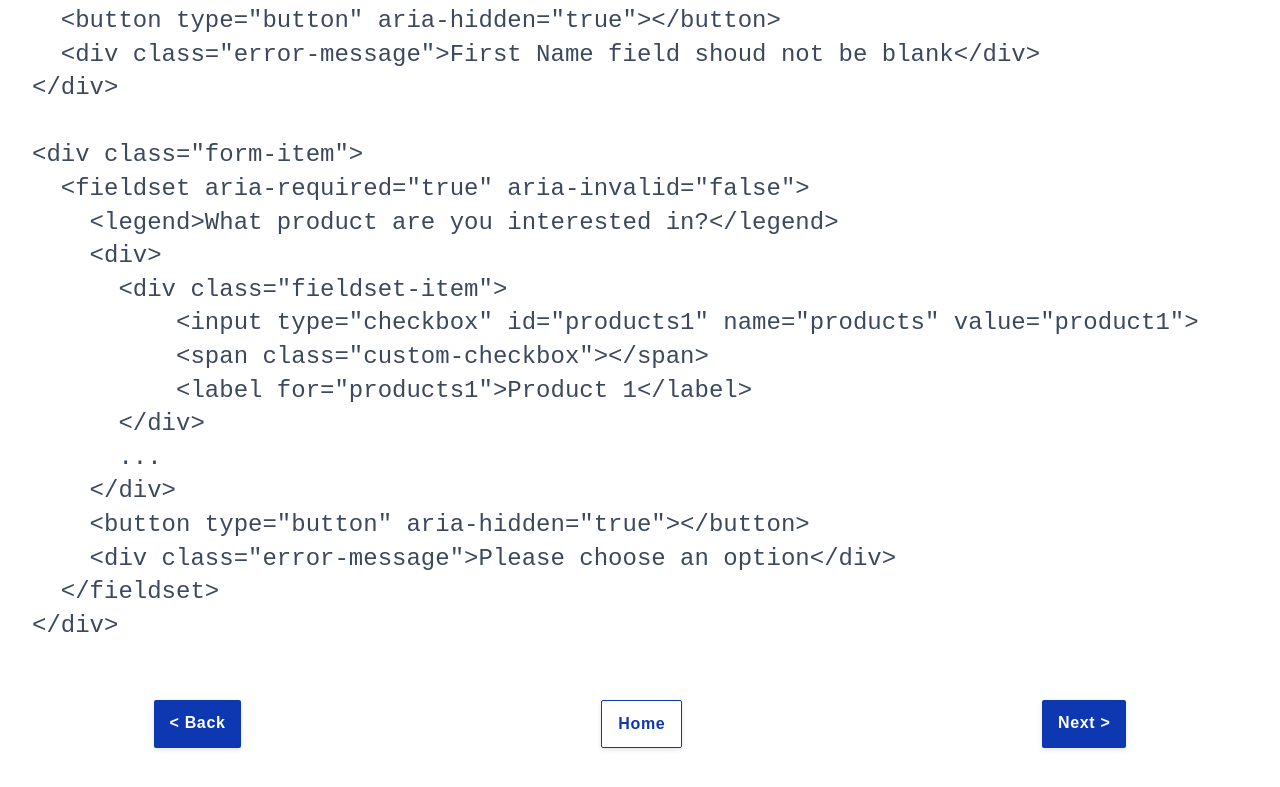
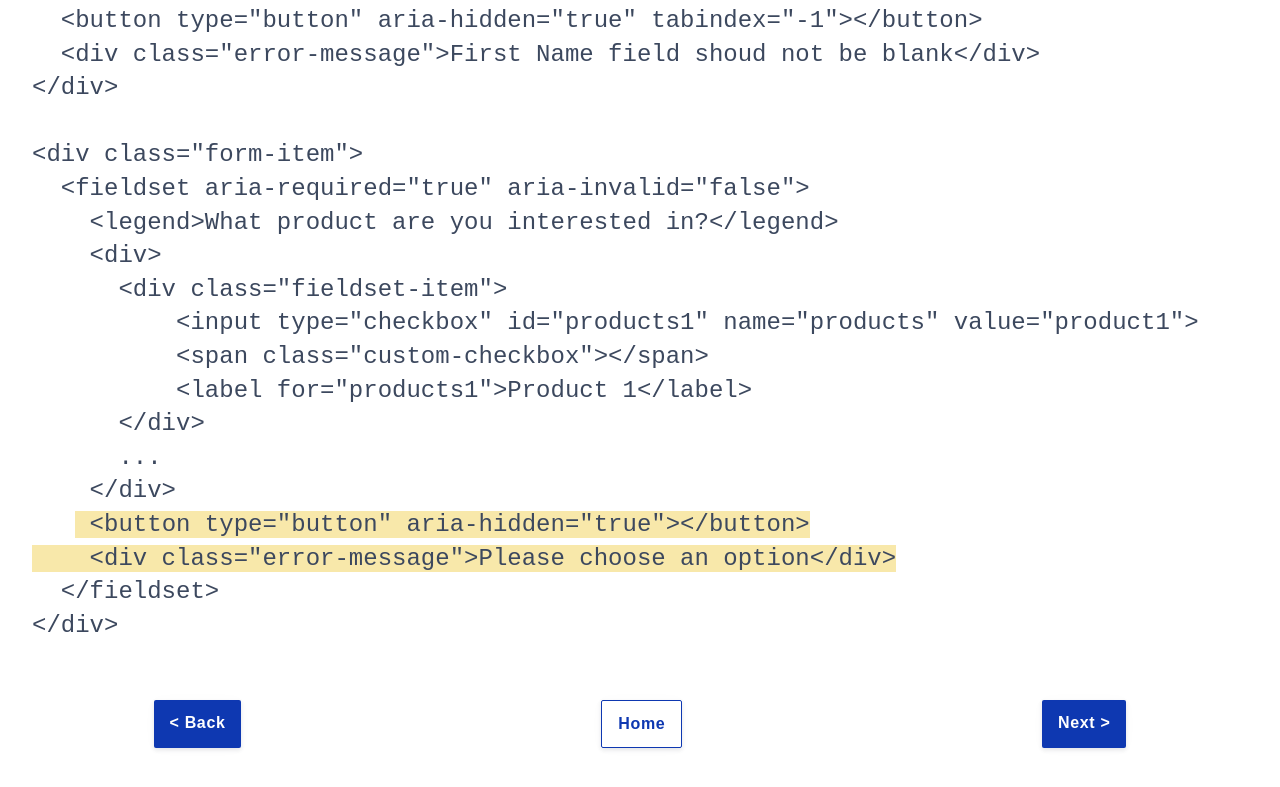
Before and after one commit to offsetChris/design_challenges_CSUN, a website: page examples/forms.html in a window 1280 px wide. Shown: the part 1769-2556 px from the top of the page. Drawn offline with nearby package versions, Linux system fonts and the light colour scheme.

Commit message:
last minute changes

```diff
--- a/examples/forms.html
+++ b/examples/forms.html
@@ -108,7 +108,7 @@
   &lt;label for="firstName">First Name&lt;/label>
   &lt;input type="text" name="firstName" id="firstName" aria-required="true" aria-invalid="true"
     placeholder="Enter your first name">
-  &lt;button type="button" aria-hidden="true">&lt;/button>
+  &lt;button type="button" aria-hidden="true" tabindex="-1">&lt;/button>
   &lt;div class="error-message">First Name field shoud not be blank&lt;/div>
 &lt;/div>
 
@@ -123,8 +123,8 @@
       &lt;/div>
       ...
     &lt;/div>
-    &lt;button type="button" aria-hidden="true">&lt;/button>
-    &lt;div class="error-message">Please choose an option&lt;/div>
+   <span class="highlight"> &lt;button type="button" aria-hidden="true">&lt;/button>
+    &lt;div class="error-message">Please choose an option&lt;/div></span>
   &lt;/fieldset>
 &lt;/div>
 </code>
--- a/sass/bits/_basics.scss
+++ b/sass/bits/_basics.scss
@@ -55,3 +55,6 @@ pre{
 .strike-through{
   text-decoration:line-through;
 }
+.highlight{
+  background:rgba(241, 209, 87, .5)
+}
--- a/sass/bits/_slide.scss
+++ b/sass/bits/_slide.scss
@@ -37,7 +37,5 @@
     }
  }
 
- .highlight{
-   background:rgba(241, 209, 87, .5)
- }
+
 }
```
Also changed, not shown: examples/blogpost.html (+2 -13 lines), examples/cart.html (+4 -4 lines), examples/cart1.html (+1 -1 lines), slides/07.html (+1 -1 lines), slides/08.html (+8 -3 lines), common/style.css.
